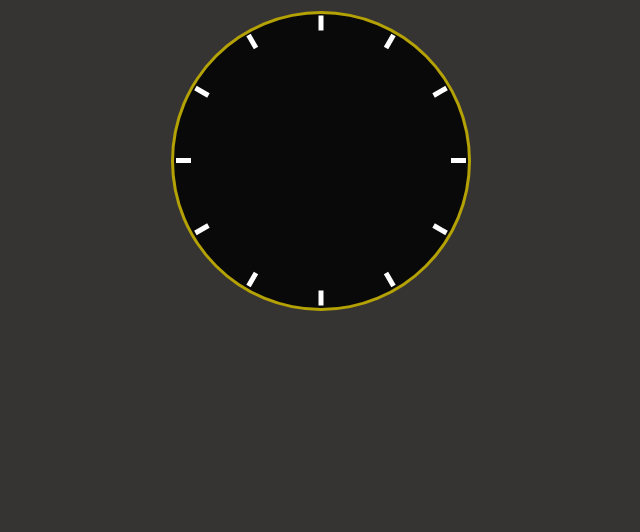
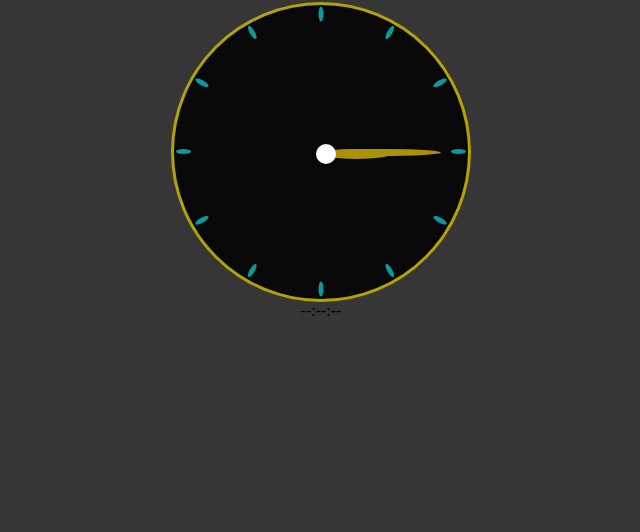
Before and after one commit to JoaoMz/analog_watch, a plain HTML site: page index.html in a window 1280 px wide. Shown: the part 268-800 px from the top of the page, without its empty margins (319-959 px from the left). Drawn offline with Linux system fonts and the light colour scheme.

Commit message:
Criando ponteiros

```diff
--- a/index.html
+++ b/index.html
@@ -25,6 +25,15 @@
             <div class="risco" style="transform: rotate(300deg)">  <div class="ponto"> </div></div>
             <div class="risco" style="transform: rotate(330deg)">  <div class="ponto"> </div></div>
         </div>
+        <div class="ponteiros">
+
+            <div class="p p_seg"></div>
+            <div class="p p_min"></div>
+            <div class="p p_hour"></div>
+            <div class="marcador"></div>
+        </div>
     </div>
+    <div class="digital">--:--:--</div>
+
 </body>
 </html>
--- a/style.css
+++ b/style.css
@@ -10,14 +10,14 @@ body{
     align-items: center;
     min-height: 100vh;
     justify-content: center;
-    background-color: rgb(54, 51, 51);
+    background-color: rgb(54, 54, 54);
 }
 h1{
     color:white;
     padding-bottom: 20px;
 }
 .relogio{
-    background-color: rgb(10, 9, 9);
+    background-color: rgb(8, 8, 8);
     border: 3px solid rgba(211, 190, 5, 0.849);
     width: 300px;
     height: 300px;
@@ -41,5 +41,45 @@ h1{
 .risco .ponto {
     width: 15px;
     height: 100%;
-    background-color: #FFF;
+    border-radius: 50%;
+    background-color: #0c999e;
 }
+.ponteiros{
+    width: 100%;
+    height: 100%;
+    padding-top: 50%;
+    padding-left: 50%;
+    margin-top:-100%;
+}
+.p{
+    border-radius: 50%;
+    position:absolute;
+    transform-origin:left;
+    transform: rotate(0deg);
+}
+
+.p_seg{
+    height: 3px;
+    width: 100px;
+    background-color: rgb(238, 2, 2);
+}
+.p_min{
+    height: 7px;
+    width: 120px;
+    background-color: rgb(170, 145, 6);
+}
+.p_hour{
+    height: 10px;
+    width: 70px;
+    background-color: rgb(170, 145, 6);
+}
+
+.marcador{
+    height: 20px;
+    width: 20px;
+    border-radius:50%;
+    background-color: white;
+    position:absolute;
+    margin-top:-5px;
+    margin-left: -5px;
+}
```
